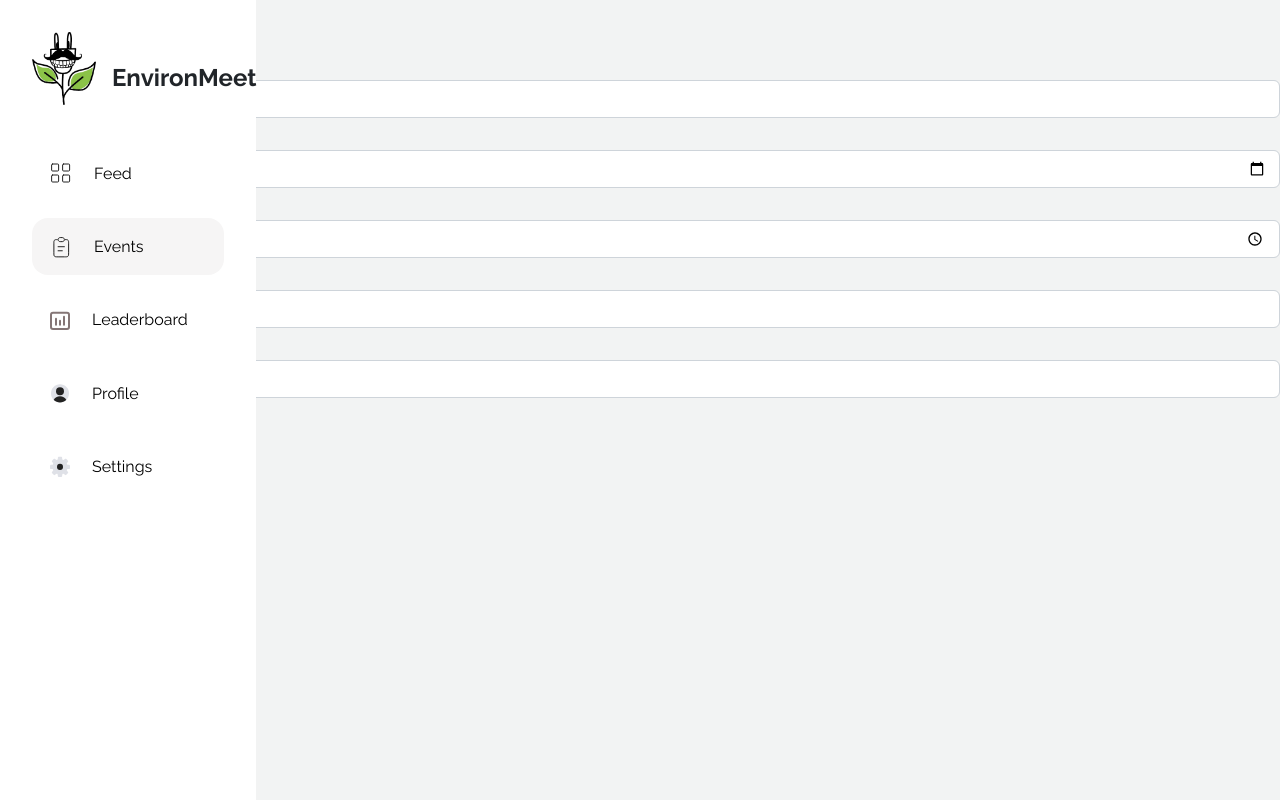
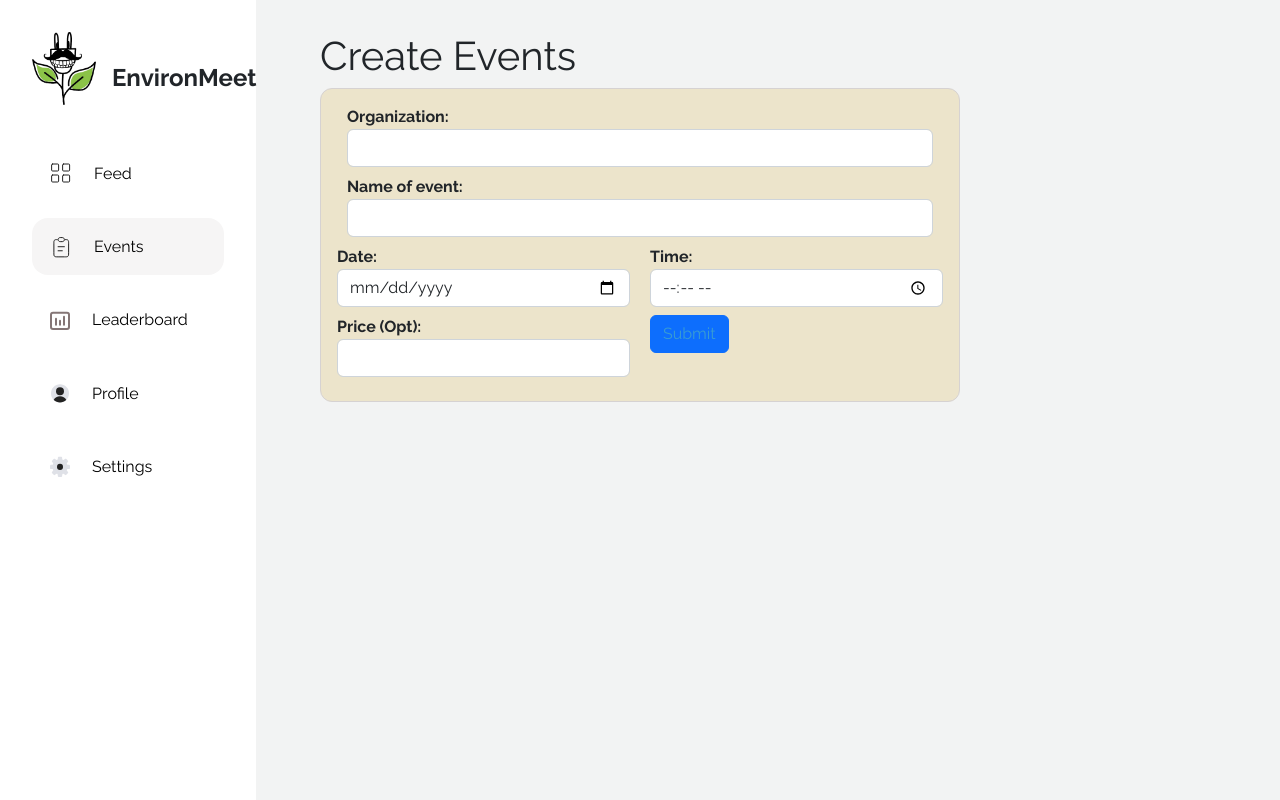
Before and after one commit to RohanSenthil/EnvironMeet, a Flask app: page /events/add in a window 1280 px wide. Run offline with Flask 3, Linux system fonts and the light colour scheme; some libraries are stand-ins or nearby versions.

Commit message:
EVENTS EVENTS OH YEAAAA

```diff
--- a/app/forms/eventsform.py
+++ b/app/forms/eventsform.py
@@ -29,11 +29,11 @@ from wtforms.fields import DateField
 #     elif field.data < 0 or field.data > 100:
 #         raise ValidationError("Discount must be between 0 and 100")
 class FormEvents(Form):
-    name = StringField('Name:', validators= [InputRequired()])
+    organiser = StringField('Organization: ', validators=[InputRequired()])
+    name = StringField('Name of event:', validators= [InputRequired()])
     date = DateField('Date: ',  validators= [InputRequired()])
     time = TimeField('Time: ',  validators= [InputRequired()])
-    price = StringField('Price: ', validators=[InputRequired()])
-    organiser = StringField('Organiser: ', validators=[InputRequired()])
+    price = StringField('Price (Opt): ', validators=[InputRequired()])
     # type = SelectField('Type:',validators=[exists],choices=[('', 'Select'), ('H', 'Home Office'), ('D', 'Dining'), ('B', 'Bedding'),('L', 'Living')], default='')
     # price = FloatField('Price:',[positive])
     # quantity= IntegerField('Quantity:',[positive])
--- a/app/static/styles/events.css
+++ b/app/static/styles/events.css
@@ -91,3 +91,36 @@
 .EventsBox1 p{
     text-align:center
 }
+.form-control{
+    background-color: white;
+}
+label {
+    display: inline-block;
+    text-alight: right;
+}
+.stuff {
+    border: #D6D2D2 1px solid;
+    padding: 1rem;
+    background-color: #ECE4CB;
+    border-radius: 12px;
+    margin-bottom: 3rem;
+}
+.contentcreate{
+    width: 55%;
+    margin: 0 auto;
+    padding: 2rem;
+}
+.wwe{
+    display:inline-block;
+}
+.form-row{
+    display: flex;
+    flex-wrap: wrap;
+    margin-right:-10px;
+    margin-left:-10px;
+}
+.form-group{
+    flex: 1 0 50%;
+    padding-right:10px;
+    padding-left:10px;
+}
--- a/app/templates/addevents.html
+++ b/app/templates/addevents.html
@@ -8,22 +8,34 @@
 
 {% block content %}
 
-<h1>Create Events</h1>
+<div class="contentcreate">
+<h1 class="hiaa">Create Events</h1>
+    <div class="stuff">
 <form method="POST" action="">
- <div>
+        <div class="form-group col">
+     {{ render_field(form.organiser, class="form-control") }}
+ </div>
+ <div class="form-group col">
      {{ render_field(form.name, class="form-control") }}
  </div>
-     <div>
+            <div class="form-row">
+    <div class="form-group col">
      {{ render_field(form.date, class="form-control") }}
  </div>
-     <div>
+     <div class="form-group col">
      {{ render_field(form.time, class="form-control") }}
  </div>
-     <div>
+            </div>
+                <div class="form-row">
+     <div class="form-group col">
      {{ render_field(form.price, class="form-control") }}
  </div>
-    <div>
-     {{ render_field(form.organiser, class="form-control") }}
- </div>
+    <div id="syvnieg" class="form-group col">
+    <a class="btn btn-primary" href="#" role="button">Submit</a>
+</div>
+                     </div>
 </form>
+</div>
+
+    </div>
 {% endblock %}
```
Also changed, not shown: app/templates/eventscreatethankyou.html (added, +10 -0 lines).
